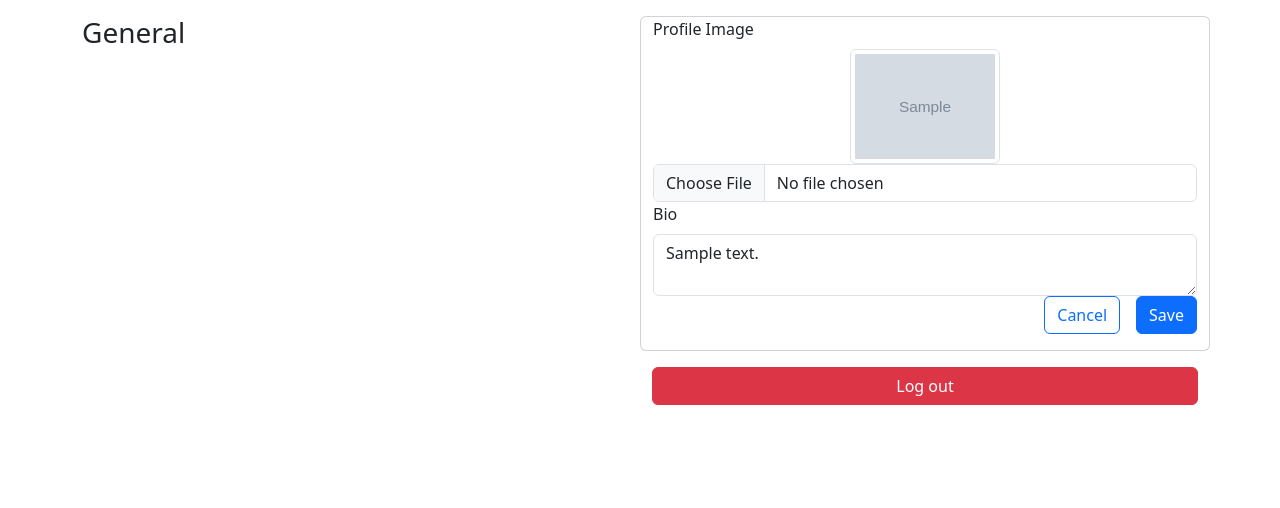
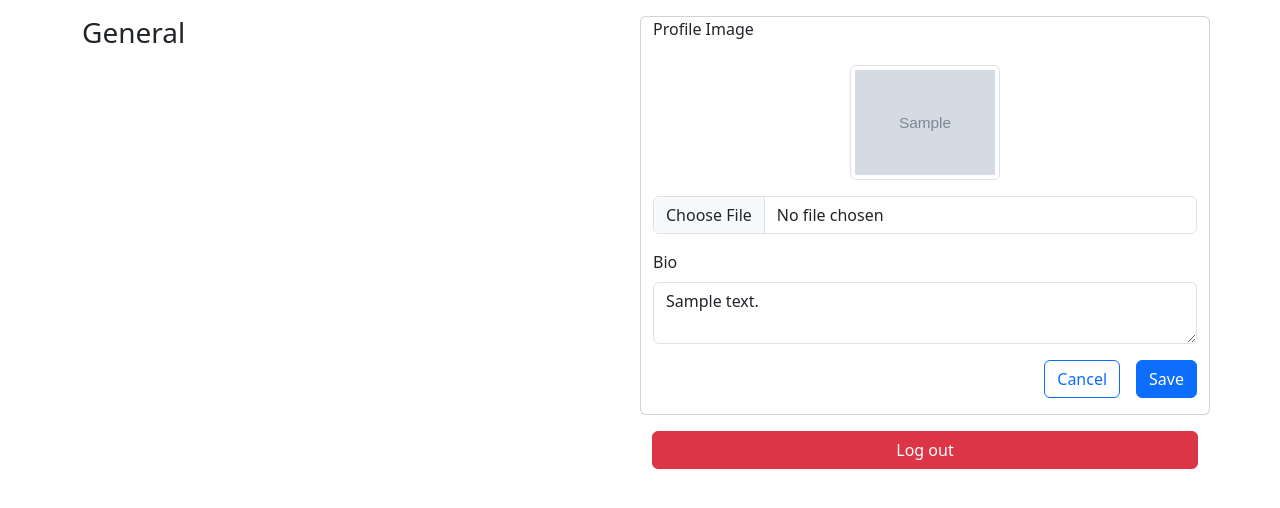
Before and after one commit to fmendezr/InstagramClone, a Django app: page /settings/ in a window 1280 px wide. Shown: the part 74-582 px from the top of the page. Run offline with Django 4.2, Linux system fonts and the light colour scheme; a user stored in the database is signed in; tables that the repository leaves empty hold one stand-in row (values such as "Sample post"); grey boxes marked "Sample" are stand-in pictures; some libraries are stand-ins or nearby versions.

Commit message:
add soomoe extra styling

```diff
--- /dev/null
+++ b/social_media_app/static/css/index.css
@@ -0,0 +1,4 @@
+a, a:visited, a:link, a:visited, a:active {
+    color: black;
+    text-decoration: none;
+}
--- a/social_media_app/templates/index.html
+++ b/social_media_app/templates/index.html
@@ -9,7 +9,7 @@
             {% for post in posts reversed %}
                 <div class='card mb-3'>
                     <div class='card-header d-flex justify-content-between align-items-center'>
-                        <a class='profile_link' href='{% url "profile" post.user.username %}'><h5 class='card-title'>@{{ post.user.username }}</h5></a>
+                        <a class='profile_link' href='{% url "profile" post.user.username %}' style='text-decoration: none'><h5 class='card-title'>@{{ post.user.username }}</h5></a>
                         <img class='more-btn' width='40' src='{% static "images/more-logo.svg" %}' />
                     </div>
                     <div class='card-body'>
@@ -25,7 +25,7 @@
                         {% else %}
                             <strong>{{ post.no_likes }} likes </strong>
                         {% endif %}
-                        <p class='card-text'><a href='{% url "profile" post.user.username %}'><strong>{{ post.user.username }}</strong></a> {{ post.caption }}</p>
+                        <p class='card-text'><a href='{% url "profile" post.user.username %}' style='text-decoration: none'><strong>{{ post.user.username }}</strong></a> {{ post.caption }}</p>
                     </div>
                 </div>
             {% endfor %}
@@ -38,7 +38,7 @@
                 </div>
                 <div class='card-body container-fluid'>
                     {% for user in  suggested_users %}
-                    <a href='{% url "profile" user.user.username %}'>
+                    <a href='{% url "profile" user.user.username %}' style='text-decoration: none'>
                     <div class='row d-flex align-items-center'>
                         <img class='col' src='{{ user.profile_img.url }}' style='max-width: 60px;'/>
                         <p class='col'>{{ user.user.username }}</p>
--- a/social_media_app/templates/search.html
+++ b/social_media_app/templates/search.html
@@ -6,12 +6,12 @@
     {% include 'partials/_header.html' %}
     <main class='container m-auto mt-3'>
         {% for profile in profiles_found %}
-        <a href='{% url "profile" profile.user.username %}' class='user_preview'>
+        <a href='{% url "profile" profile.user.username %}' class='user_preview' style='text-decoration: none'>
             <div class='row container-fluid p-0 mb-3'>
-                <img class='col m-0' src='{{ profile.profile_img.url }}' style="max-width: 100px"/>
+                <img class='col m-0' src='{{ profile.profile_img.url }}' style="max-width: 125px"/>
                 <div class='col'>
                     <h4>@{{profile.user.username}}</h4>
-                    <p>{{ profile.bio }}</p>
+                    <p style='text-overflow: elipsis'>{{ profile.bio }}</p>
                 </div>
             </div>
         </a>
--- a/social_media_app/templates/settings.html
+++ b/social_media_app/templates/settings.html
@@ -12,16 +12,16 @@
             <div class='col card'>
                 <form method='POST' enctype='multipart/form-data'>
                     {% csrf_token %}
-                    <div class='d-flex flex-column'>
+                    <div class='d-flex flex-column gap-3'>
                         <label class='form-label' for='image'>Profile Image</label>
                         <img class='img-thumbnail align-self-center profile_img' width='150' height='150' src="{{ user_profile.profile_img.url }}" />
                         <input class='form-control img-input' type='file' accept='image/*' value='{{user_profile.profile_img}}' id='image' name='image'/>
                     </div>
                     <div>
-                        <label class='form-label' for='bio'>Bio</label>
-                        <textarea class='form-control' id='bio' name='bio'>{{user_profile.bio}}</textarea>
+                        <label class='form-label mt-3' for='bio'>Bio</label>
+                        <textarea class='form-control' id='bio' name='bio' maxlength='210'>{{user_profile.bio}}</textarea>
                     </div>
-                    <div class='d-flex justify-content-end gap-3'>
+                    <div class='d-flex justify-content-end gap-3 mt-3'>
                         <button type="button" class="btn btn-outline-primary cancel">Cancel</button>
                         <button type="submit" class="btn btn-primary">Save</button>
                     </div>
```
